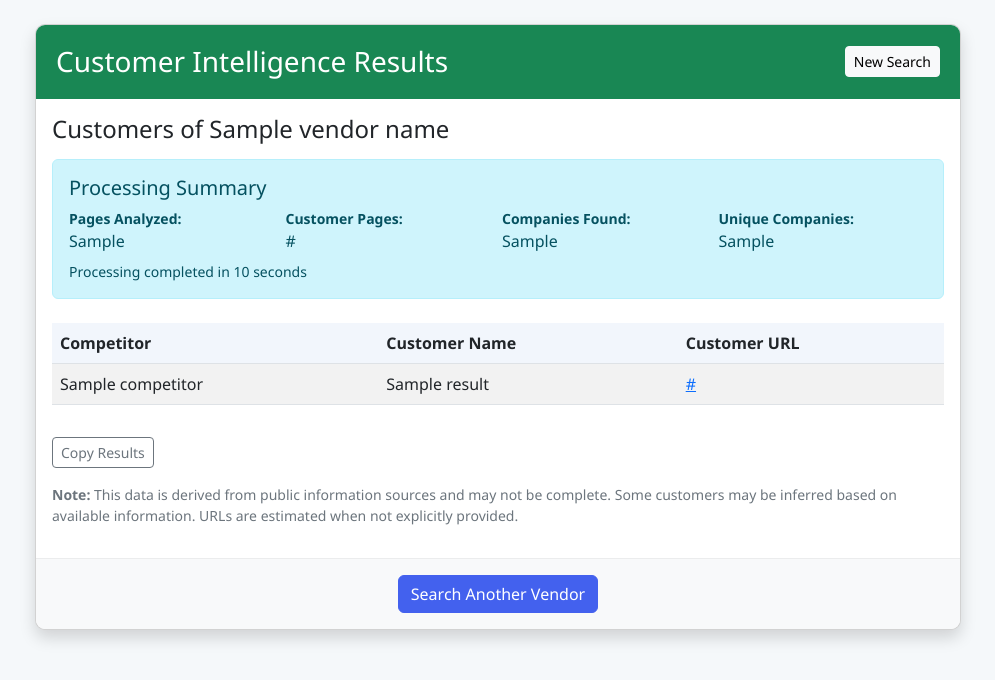
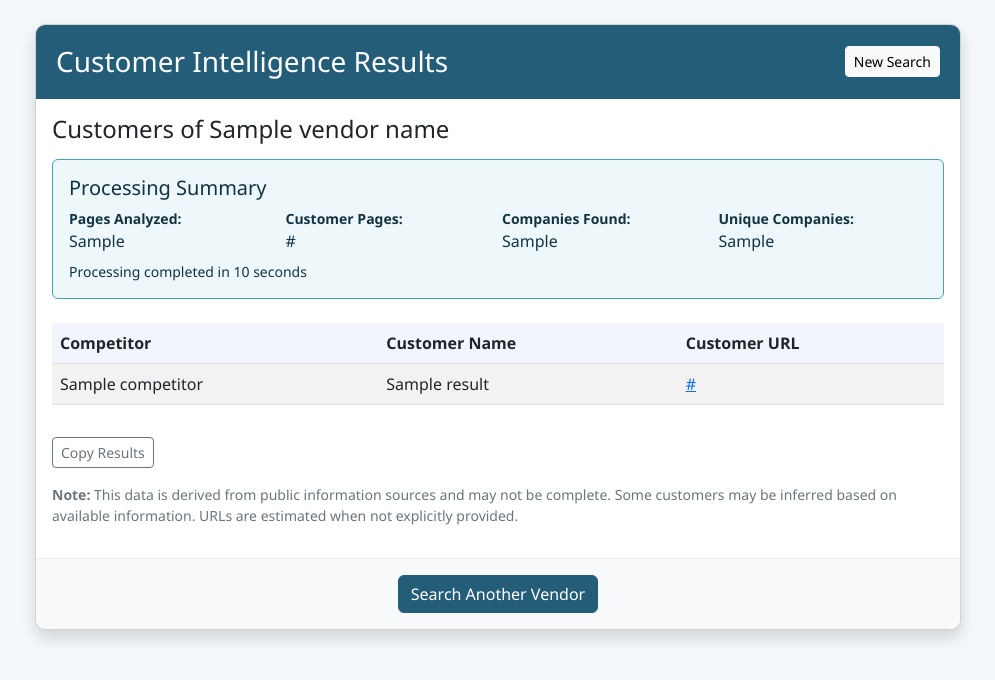
Before and after one commit to zenex3298/grokAI, a Flask app: template templates/results.html in a window 1280 px wide. Shown: the top 680 px of the page, without its empty margins (142-1137 px from the left). Run offline with Flask 3, Linux system fonts and the light colour scheme; the template is opened without the code that fills it: most values are stand-ins (such as "Sample title", 1, 10 or a date in 2020).

Commit message:
Update branding colors to #245d78, #123344, and #3fa7ab and remove sources list
- Changed primary color to #245d78 in buttons, headers, and UI elements
- Set hover color to #123344 for depth
- Used accent color #3fa7ab for progress bars
- Removed sources list from results page
- Maintained consistent branding across all pages

🤖 Generated with [Claude Code](https://claude.ai/code)

Co-Authored-By: Claude <noreply@anthropic.com>

```diff
--- a/static/css/styles.css
+++ b/static/css/styles.css
@@ -14,13 +14,13 @@ body {
 }
 
 .btn-primary {
-    background-color: #4361ee;
-    border-color: #4361ee;
+    background-color: #245d78;
+    border-color: #245d78;
 }
 
 .btn-primary:hover {
-    background-color: #3a56d4;
-    border-color: #3a56d4;
+    background-color: #123344;
+    border-color: #123344;
 }
 
 .card-footer {
@@ -39,7 +39,7 @@ body {
 .spinner {
     border: 4px solid rgba(0, 0, 0, 0.1);
     border-radius: 50%;
-    border-top: 4px solid #4361ee;
+    border-top: 4px solid #245d78;
     width: 40px;
     height: 40px;
     margin: 0 auto 10px;
@@ -63,6 +63,7 @@ body {
 /* Live feed styles */
 .text-pulse {
     animation: pulse 1.5s infinite;
+    color: #245d78;
 }
 
 @keyframes pulse {
@@ -99,7 +100,7 @@ body {
     border-left: 3px solid transparent;
 }
 
-#log-output .log-entry.info { border-left-color: #4361ee; }
+#log-output .log-entry.info { border-left-color: #245d78; }
 #log-output .log-entry.warning { border-left-color: #ff9800; }
 #log-output .log-entry.error { border-left-color: #f44336; }
 #log-output .log-entry.success { border-left-color: #4caf50; }
--- a/templates/index.html
+++ b/templates/index.html
@@ -12,7 +12,7 @@
         <div class="row justify-content-center mt-5">
             <div class="col-md-8">
                 <div class="card shadow">
-                    <div class="card-header bg-primary text-white text-center">
+                    <div class="card-header text-white text-center" style="background-color: #245d78;">
                         <h1 class="h3">Vendor Customer Intelligence Tool</h1>
                     </div>
                     <div class="card-body">
--- a/templates/results.html
+++ b/templates/results.html
@@ -13,7 +13,7 @@
         <div class="row justify-content-center mt-4">
             <div class="col-md-10">
                 <div class="card shadow">
-                    <div class="card-header bg-success text-white">
+                    <div class="card-header text-white" style="background-color: #245d78;">
                         <div class="d-flex justify-content-between align-items-center">
                             <h1 class="h3 mb-0">Customer Intelligence Results</h1>
                             <a href="/" class="btn btn-light btn-sm">New Search</a>
@@ -30,12 +30,12 @@
                         <div class="d-flex align-items-center mb-3">
                             <div class="flex-grow-1 me-2">
                                 <div class="progress" style="height: 8px;">
-                                    <div id="progress-bar" class="progress-bar progress-bar-striped progress-bar-animated" role="progressbar" style="width: 0%" aria-valuenow="0" aria-valuemin="0" aria-valuemax="100"></div>
+                                    <div id="progress-bar" class="progress-bar progress-bar-striped progress-bar-animated" role="progressbar" style="width: 0%; background-color: #3fa7ab;" aria-valuenow="0" aria-valuemin="0" aria-valuemax="100"></div>
                                 </div>
                             </div>
                             <small class="text-muted ms-2" id="progress-percent">0%</small>
                         </div>
-                        <div id="status-message" class="alert alert-info py-2 mb-3">
+                        <div id="status-message" class="alert py-2 mb-3" style="background-color: #eef7fa; color: #123344; border-color: #3fa7ab;">
                             <span id="job-status">Initializing...</span>
                         </div>
 
@@ -109,7 +109,7 @@
                                         <h3 class="mb-0" id="unique-companies-count">✓</h3>
                                     </div>
                                     <div class="progress mt-2" style="height: 6px;">
-                                        <div id="completion-progress" class="progress-bar bg-success" style="width: 0%"></div>
+                                        <div id="completion-progress" class="progress-bar" style="width: 0%; background-color: #3fa7ab;"></div>
                                     </div>
                                     <!-- Progress bar only, no message displayed -->
                                 </div>
@@ -119,22 +119,7 @@
                         <!-- Current page info is now shown inline in status indicator -->
 
 
-                        <!-- Sources being searched -->
-                        <div class="mt-4">
-                            <h5>Searching these sources:</h5>
-                            <ul class="small">
-                                <li>Vendor website (direct)</li>
-                                <li>Google search results</li>
-                                <li>Featured customers directory</li>
-                                <li>TrustRadius profiles</li>
-                                <li>PeerSpot reviews</li>
-                                <li>BuiltWith tech profiles - <a href="https://builtwith.com/{{vendor_name}}" target="_blank">https://builtwith.com/{{vendor_name}}</a></li>
-                                <li>PublicWWW code search - <a href="https://publicwww.com/websites/{{vendor_name}}" target="_blank">https://publicwww.com/websites/{{vendor_name}}</a></li>
-                                <li>Enlyft tech users - <a href="https://enlyft.com/tech/products/{{vendor_name}}" target="_blank">https://enlyft.com/tech/products/{{vendor_name}}</a></li>
-                                <li>NerdyData code search - <a href="https://www.nerdydata.com/api" target="_blank">https://www.nerdydata.com/api</a></li>
-                                <li>AppsRunTheWorld users - <a href="https://www.appsruntheworld.com/subscribe-now/membership-checkout/?level=5" target="_blank">https://www.appsruntheworld.com</a></li>
-                            </ul>
-                        </div>
+                        <!-- Sources section removed as requested -->
 
                         <!-- Partial results section (shown once we have some data) -->
                         <div id="partial-results-section" style="display: none;">
@@ -158,7 +143,7 @@
 
                         {% if metrics %}
                         <!-- Show processing stats -->
-                        <div class="alert alert-info mb-4">
+                        <div class="alert mb-4" style="background-color: #eef7fa; color: #123344; border-color: #3fa7ab;">
                             <h5>Processing Summary</h5>
                             <div class="row g-2">
                                 <div class="col-md-3">
```
